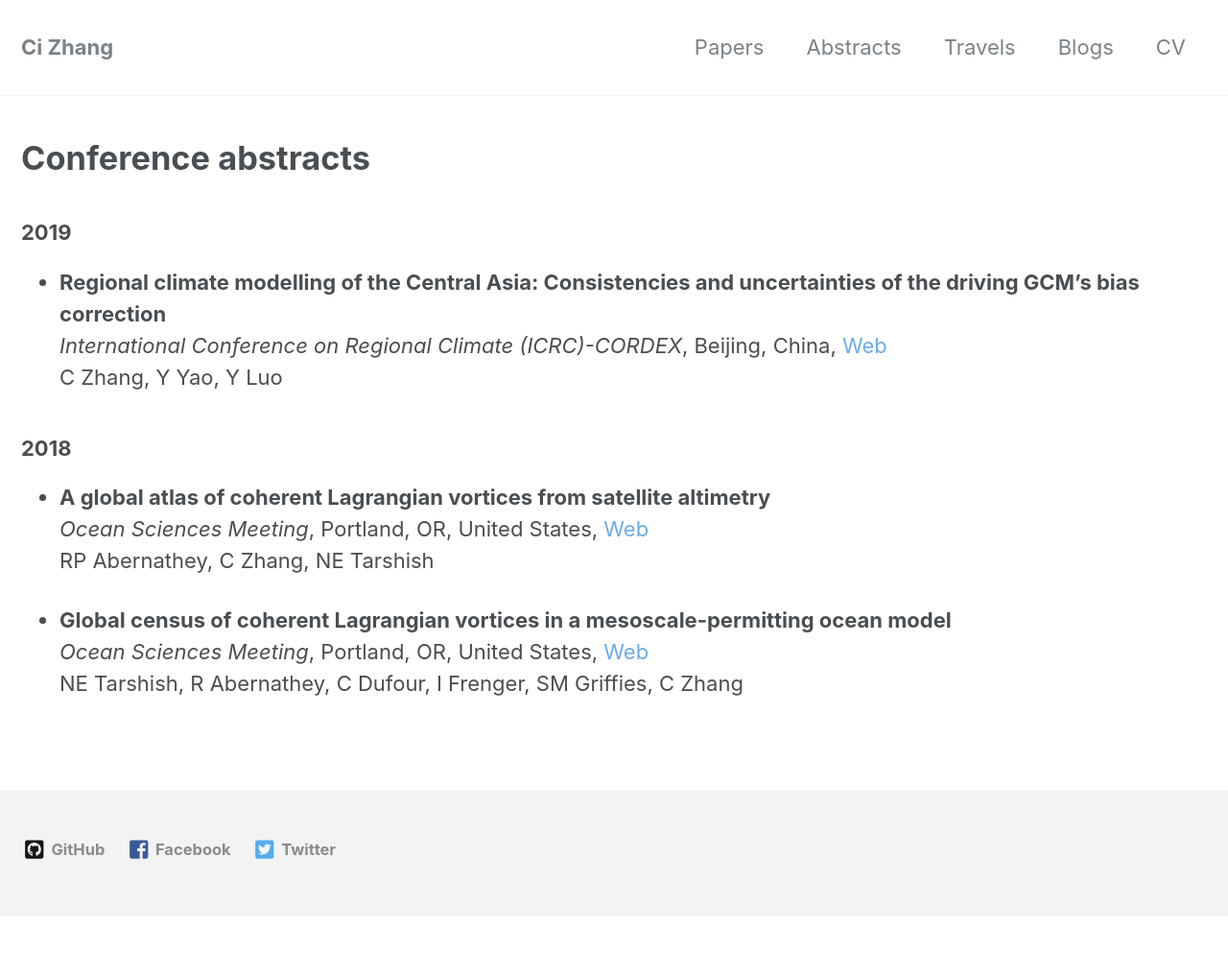
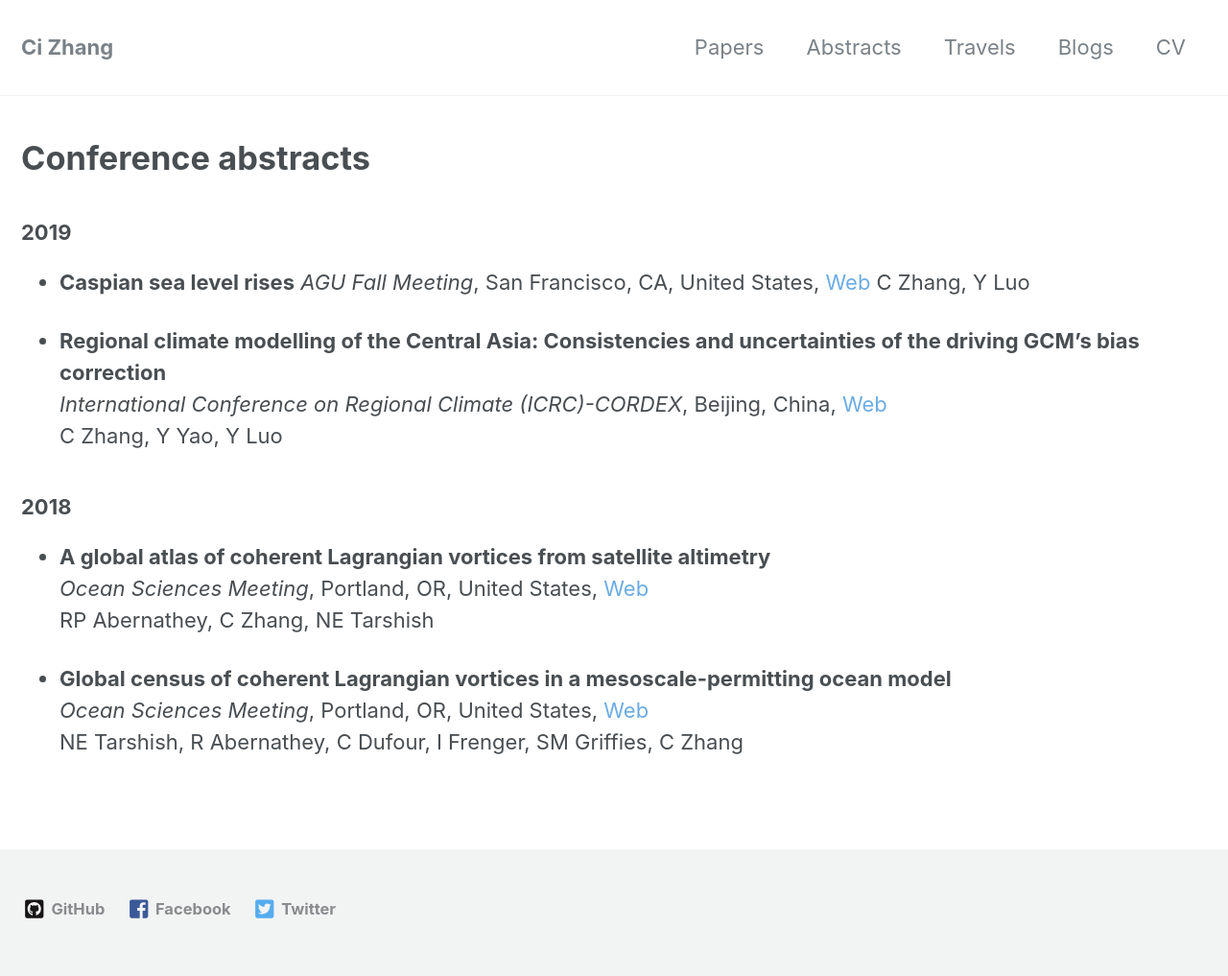
Before and after one commit to ci-zhang/ci-zhang.github.io, a Jekyll site: the page built from _pages/abstracts.md, in a window 1280 px wide. Shown: the whole page at 96% size. Built offline with Jekyll 4.4.1, drawn with Linux system fonts in a browser that asks for light colours; nearby versions of some CDN libraries; a style sheet for code colours, icons or effects is not loaded; before the commit the page ends 955 px from its top, so only the background shows below that.

Commit message:
Update abstracts.md

```diff
--- a/_pages/abstracts.md
+++ b/_pages/abstracts.md
@@ -6,6 +6,12 @@ layout: space
 # Conference abstracts
 
 ### 2019
+
+* **Caspian sea level rises**
+  *AGU Fall Meeting*, San Francisco, CA, United States, [Web][w4]
+  C Zhang, Y Luo
+
+  [w4]: https://www2.agu.org/fall-meeting
 
 *  **Regional climate modelling of the Central Asia: Consistencies and uncertainties of the driving GCM's bias correction**
    *International Conference on Regional Climate (ICRC)-CORDEX*, Beijing, China, [Web][w3]
@@ -20,6 +26,7 @@ layout: space
    RP Abernathey, C Zhang, NE Tarshish
 
    [w2]: https://agu.confex.com/agu/os18/preliminaryview.cgi/Paper320231.html
+
 *  **Global census of coherent Lagrangian vortices in a mesoscale-permitting ocean model**
    *Ocean Sciences Meeting*, Portland, OR, United States, [Web][w1]
    NE Tarshish, R Abernathey, C Dufour, I Frenger, SM Griffies, C Zhang
```
